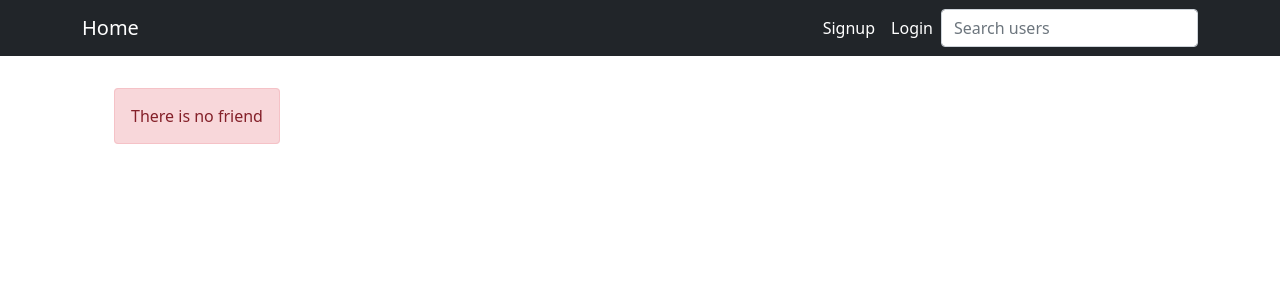
After one commit to amir69prog/chat-app, a Django app: template chat/templates/chat/user_friends.html in a window 1280 px wide. The commit adds this page. Shown: the top 300 px of the page. Run offline with Django 3.2, Linux system fonts and the light colour scheme; the template is opened without the code that fills it: most values are stand-ins (such as "Sample title", 1, 10 or a date in 2020); parts of the project's set-up code (start-up, migrations or seed data) failed here and were passed over; some libraries are stand-ins or nearby versions.

Commit message:
view them friends

```diff
--- /dev/null
+++ b/chat/templates/chat/user_friends.html
@@ -0,0 +1,24 @@
+{% extends 'base/index.html' %}
+{% load static %}
+{% block title %}Friends | {{username}}{% endblock %}
+
+{% block content %}
+
+<div class="container mt-5 mb-5">
+      <ul>
+        {% if has_friend %}
+        {% for friend in friends %}
+        <li class="list-group-item">
+          <img class="img-thumbnail" width="50px" src="{{ friend.profile.profile_picture.url }}" alt="">
+          <a style="text-decoration:none" class="badge bg-primary" href="{% url 'user' friend.username %}">{{ friend.username }}</a> |
+          <button class="badge bg-success">Chat</button>
+          <button type="button" onclick="remove_friend('{{friend}}')" class="badge bg-danger">Remove</button>
+        </li>
+        {% endfor %}
+        {% else %}
+        <span class="alert alert-danger w-100">There is no friend</span>
+        {% endif %}
+      </ul>
+</div>
+
+{% endblock %}
--- a/chat/templates/chat/user_profile.html
+++ b/chat/templates/chat/user_profile.html
@@ -65,6 +65,9 @@
                     <a class="btn btn-primary" href="{% url 'profile' %}" >It's yourself (Profile)</a>
                     {% endif %}
                     </div>
+                    <div class="text-center p-1">
+                        <a href="{% url 'user_friends' profile.username %}"></a>
+                    </div>
                 </div>
             </div>
         </div>
--- a/chat/urls.py
+++ b/chat/urls.py
@@ -9,4 +9,5 @@ urlpatterns = [
     path('friends',views.friends_list,name='friends'),
     path('request/all',views.friend_requests,name='friend_request'),
     path('user/<username>',views.user_profile,name='user'),
+    path('friends/<username>',views.user_friends,name='user_friends'),
 ]
--- a/templates/account/profile.html
+++ b/templates/account/profile.html
@@ -96,8 +96,8 @@
                     </div>
                     <div class="card-body">
                         <ul class="list-group list-group-flush">
-                            <li class="list-group-item"><a class="btn btn-primary" href="{% url 'friends' %}">Friends <span class="badge bg-danger">{{ user|get_count_friends }}</span></a></li>
-                            <li class="list-group-item"><a class="btn btn-info" href="{% url 'friend_request' %}">Friends Request <span class="badge bg-danger">{{ user|get_count_requests }}</span></a></li>
+                            <li class="list-group-item"><a class="btn btn-primary" href="{% url 'friends' %}">Friends <span class="badge rounded-pill bg-danger">{{ user|get_count_friends }}</span></a></li>
+                            <li class="list-group-item"><a class="btn btn-info" href="{% url 'friend_request' %}">Friends Request <span class="badge rounded-pill bg-danger">{{ user|get_count_requests }}</span></a></li>
                         </ul>
                     </div>
                 </div>
--- a/templates/base/navbar.html
+++ b/templates/base/navbar.html
@@ -12,12 +12,15 @@
                 {% endif %}
                 {% if user.is_authenticated %}
                 <li class="nav-item dropdown">
-                    <a class="nav-link dropdown-toggle" id="navbarDropdown" href="#" role="button" data-bs-toggle="dropdown" aria-expanded="false">Account</a>
+                    <a class="nav-link dropdown-toggle" id="navbarDropdown" href="#" role="button" data-bs-toggle="dropdown" aria-expanded="false">
+                        Account {% if user|get_count_requests %}<span class="badge  rounded-pill bg-danger">{{ user|get_count_requests }}</span>{% endif %}
+
+                    </a>
                     <ul class="dropdown-menu dropdown-menu-end" aria-labelledby="navbarDropdown">
                         <li><a class="dropdown-item" href="{% url 'profile' %}">Profile</a></li>
-                        <li><a class="dropdown-item" href="{% url 'friends' %}">Friends <span class="badge bg-danger">{{ user|get_count_friends }}</span></a></li>
+                        <li><a class="dropdown-item" href="{% url 'friends' %}">Friends {% if user|get_count_friends %}<span class="badge rounded-pill bg-danger">{{ user|get_count_friends }}</span>{% endif %}</a></li>
                         <li>
-                            <a class="dropdown-item" href="{% url 'friend_request' %}">Friends Requests <span class="badge bg-danger">{{ user|get_count_requests }}</span></a>
+                            <a class="dropdown-item" href="{% url 'friend_request' %}">Friends Requests {% if user|get_count_requests %}<span class="badge rounded-pill bg-danger">{{ user|get_count_requests }}</span>{% endif %}</a>
 
                         </li>
                         <li><hr class="dropdown-divider" /></li>
```
Also changed, not shown: chat/views.py (+29 -6 lines), db.sqlite3.
